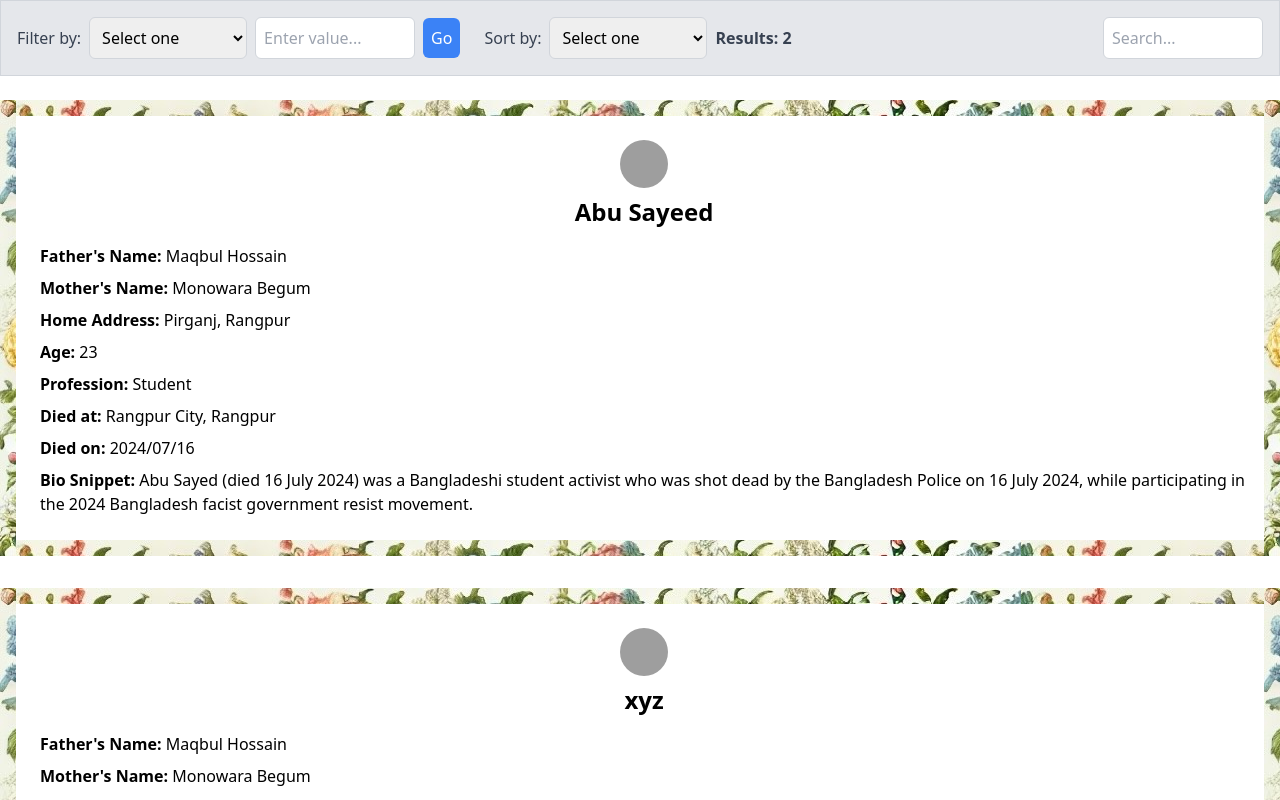
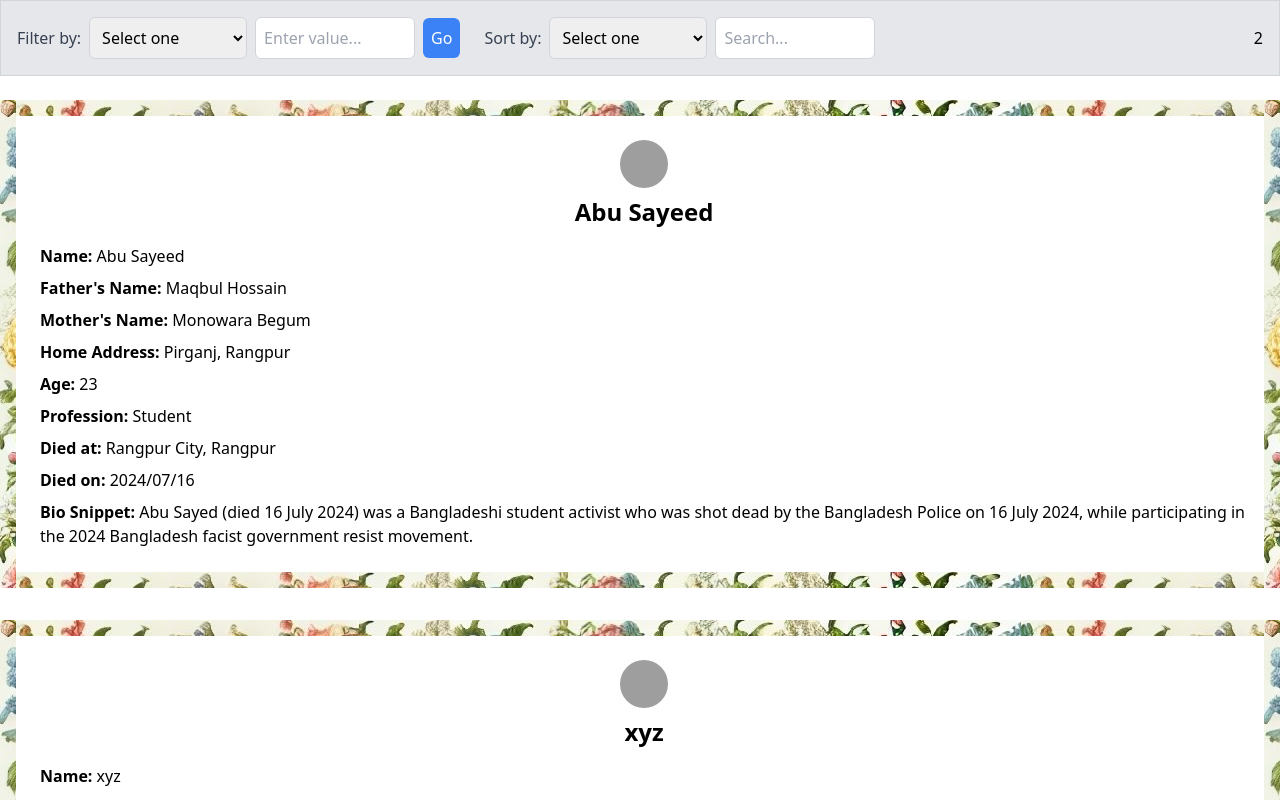
Before and after one commit to mustofa-kamal/bir-joddah, a Next.js app: page / in a window 1280 px wide. Shown: the top 800 px of the page. Built offline with nearby package versions, Linux system fonts and the light colour scheme; grey boxes are pictures that could not be loaded.

Commit message:
realign search box and result

```diff
--- a/src/app/components/MainPage.tsx
+++ b/src/app/components/MainPage.tsx
@@ -237,20 +237,20 @@
             ))}
           </select>
           {/* Results Count */}
-          <span className="font-bold text-gray-700 ml-4">
-            Results: {filteredPeople.length}
-          </span>
-        </div>
-
-        {/* Search Box Section */}
-        <div className="flex-grow sm:flex sm:justify-end">
-          <input
+          <span >
+            <input
             type="text"
             placeholder="Search..."
             className="p-2 border border-gray-300 rounded-md text-base w-full sm:w-40"
             value={searchQuery}
             onChange={(e) => setSearchQuery(e.target.value)}
           />
+          </span>
+        </div>
+
+        {/* Search Box Section */}
+        <div className="flex-1 sm:flex sm:justify-end">
+          {filteredPeople.length}
         </div>
       </div>
 
--- a/src/app/components/PeopleList.tsx
+++ b/src/app/components/PeopleList.tsx
@@ -77,6 +77,9 @@
                 {/* Detailed Information */}
                 <div className="text-left space-y-2">
                   <p>
+                    <strong>Name:</strong> {person.name}
+                  </p>
+                  <p>
                     <strong>Father's Name:</strong> {person.father_name}
                   </p>
                   <p>
```
